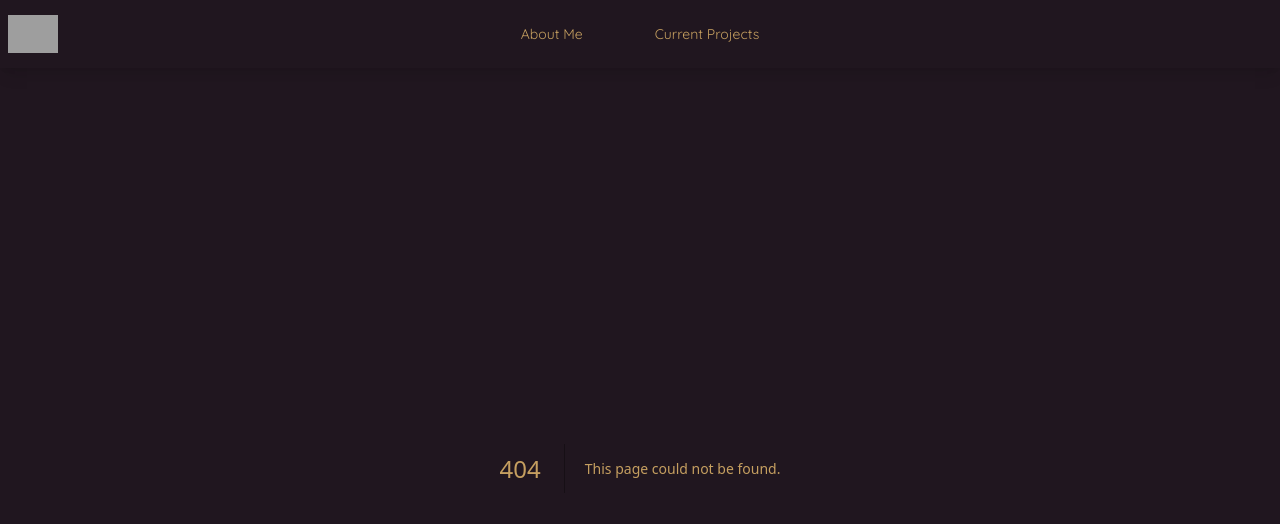
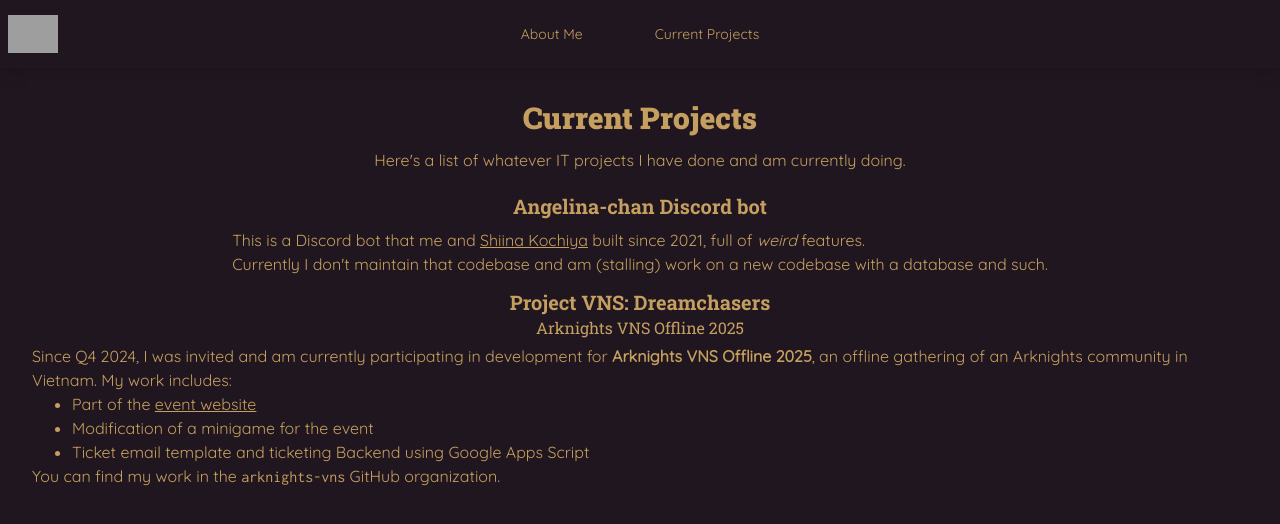
Before and after one commit to giabao06/giabao06.github.io, a Next.js app: page /projects in a window 1280 px wide. Before the commit this address had no page. Shown: the top 524 px of the page. Built offline with nearby package versions, Linux system fonts and the light colour scheme; grey boxes are pictures that could not be loaded.

Commit message:
feat: projects page content (wip)

```diff
--- /dev/null
+++ b/src/app/projects/page.js
@@ -0,0 +1,40 @@
+import { Roboto_Slab, Inconsolata } from "next/font/google";
+import Image from "next/image";
+import Link from "next/link";
+
+const robotoSlab = Roboto_Slab({
+    subsets: ['latin', 'vietnamese'],
+    display: 'swap',
+})
+
+const incons = Inconsolata({
+    subsets: ['latin'],
+    display: 'swap',
+})
+export default function Page(){
+    return (
+        <div className="items-center justify-items-center p-8  mr-auto ml-auto">
+            <div className={"pb-3 text-center"}>
+                <h1 className={`${robotoSlab.className} antialiased font-black text-3xl pb-3 text-center`}>Current Projects</h1>
+                <p>Here&apos;s a list of whatever IT projects I have done and am currently doing.</p>
+            </div>
+            <div className={"pb-3 pt-2"}>
+                <h2 className={`${robotoSlab.className} text-xl font-bold pb-2 text-center`}>Angelina-chan Discord bot</h2>
+                <p>This is a Discord bot that me and <a href={"https://sakura-page-beta.vercel.app"} className={"underline"}>Shiina Kochiya</a> built since 2021, full of <i>weird</i> features.</p>
+                <p>Currently I don&apos;t maintain that codebase and am (stalling) work on a new codebase with a database and such.</p>
+            </div>
+            <div className={"pb-3"}>
+                <h2 className={`${robotoSlab.className} text-xl font-bold text-center`}>Project VNS: Dreamchasers</h2>
+                <h3 className={`${robotoSlab.className} antialiased pb-1 text-center`}> Arknights VNS Offline 2025</h3>
+                <p>Since Q4 2024, I was invited and am currently participating in development for <b>Arknights VNS Offline 2025</b>,
+                an offline gathering of an Arknights community in Vietnam. My work includes:</p>
+                <ul className={"pl-10 list-disc"}>
+                    <li className={"list-item"}>Part of the <Link href={"https://dreamchasers.akvns.org"} className={"underline"}>event website</Link></li>
+                    <li className={"list-item"}>Modification of a minigame for the event</li>
+                    <li className={"list-item"}>Ticket email template and ticketing Backend using Google Apps Script</li>
+                </ul>
+                <p>You can find my work in the <span className={`${incons.className} antialiased`}>arknights-vns</span> GitHub organization.</p>
+            </div>
+        </div>
+    )
+}
```
